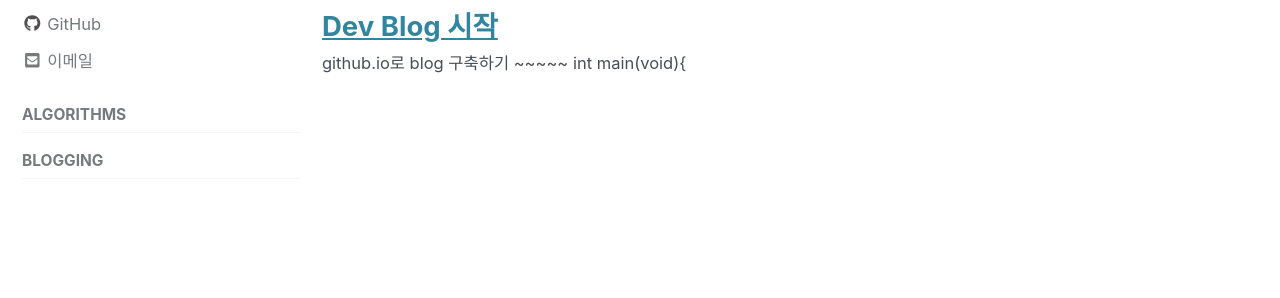
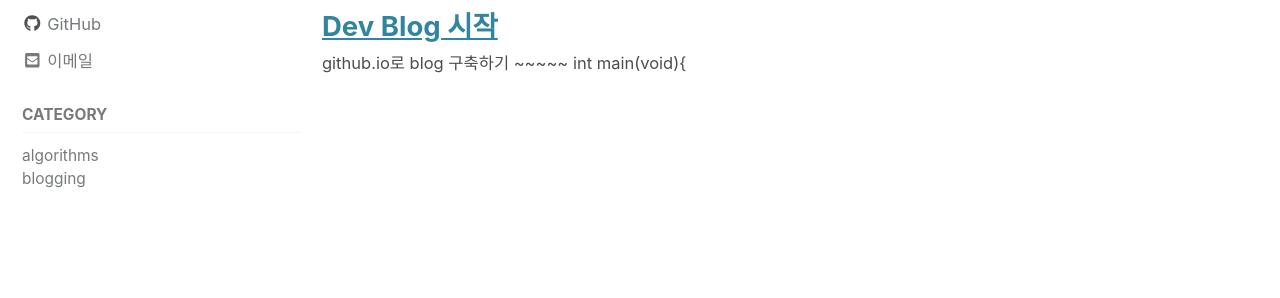
Before and after one commit to lizable/lizable.github.io, a Jekyll site: the page built from index.html, in a window 1280 px wide. Shown: the part 335-633 px from the top of the page. Built offline with Jekyll 4.4.1, drawn with Linux system fonts in a browser that asks for light colours; cached includes are drawn as plain includes; nearby versions of some CDN libraries; the list of posts is cut into pages by our own code.

Commit message:
modify layouts

```diff
--- a/_data/navigation.yml
+++ b/_data/navigation.yml
@@ -9,10 +9,13 @@ main:
 
 # sidebar
 _posts:
-  - title: "algorithms"
-    url: /categories/#algorithms
-  - title: "blogging"
+  - title: "category"
+    children:
+    - title: "algorithms"
+      url: /categories/#algorithms
+    - title: "blogging"
     url: /categories/#blogging
+
 
   # - title: "About"
   #   url: https://mmistakes.github.io/minimal-mistakes/about/
--- a/index.html
+++ b/index.html
@@ -1,6 +1,7 @@
 ---
 layout: home
 author_profile: true
+sidebar_main: true
 sidebar:
     nav: "_posts"
 ---
```
Also changed, not shown: _pages/categories/category-blogging.md (+2 -0 lines).
